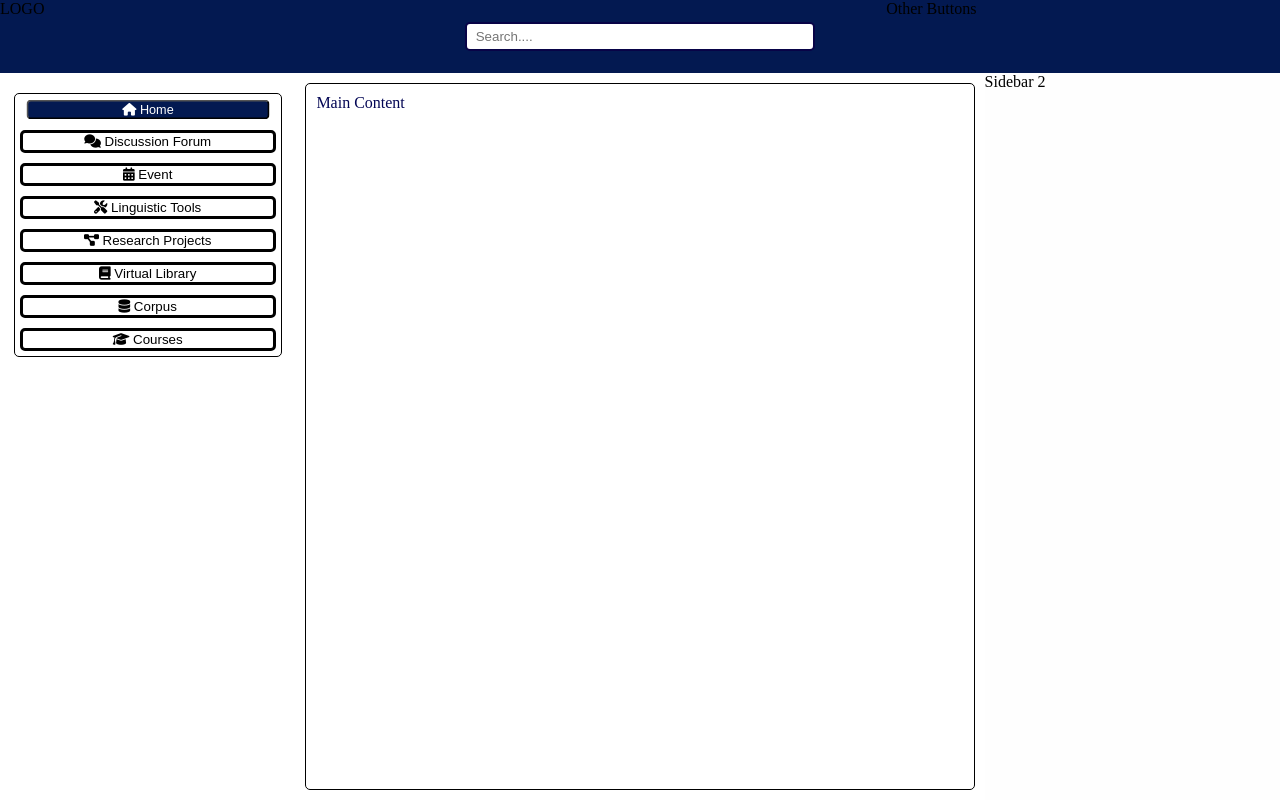
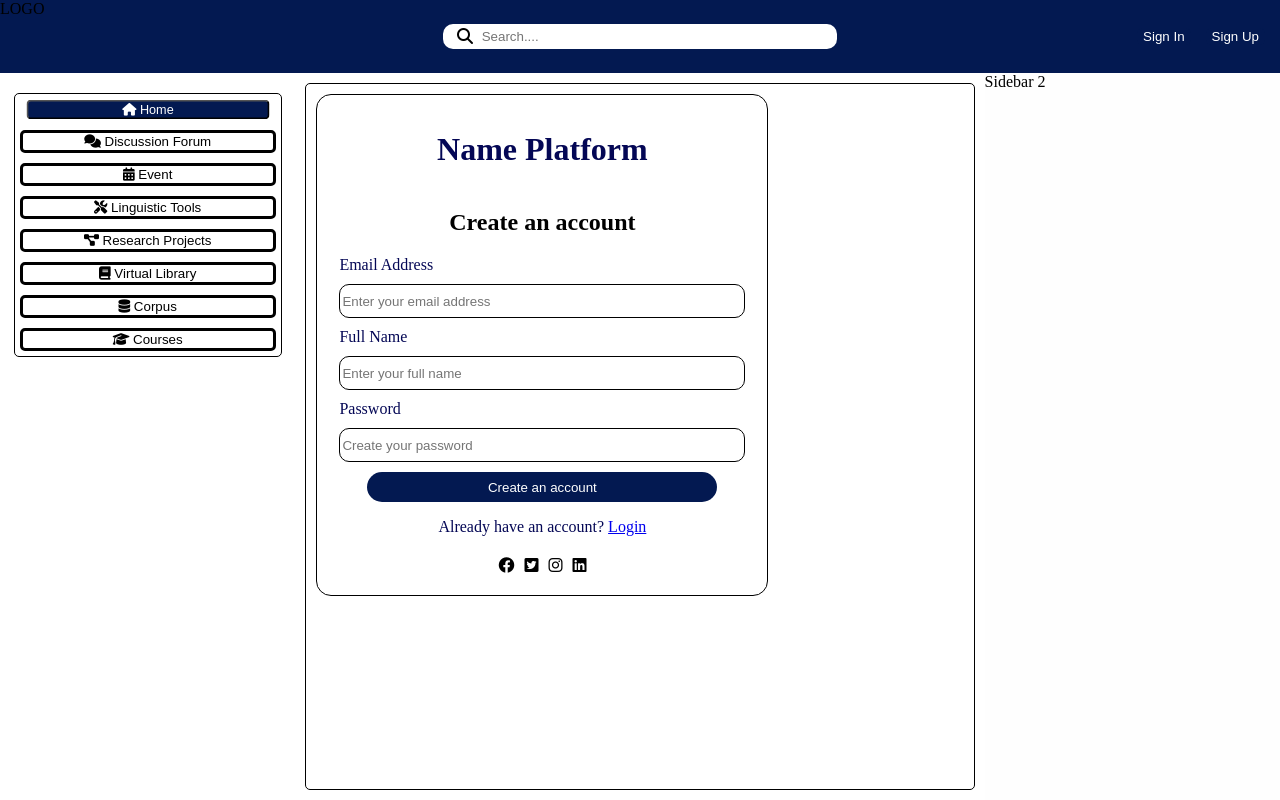
Before and after one commit to boujoudev/Collaborative-Platform-for-Arabic-Language-Processing, a React (Vite) app in the folder platforme-front/: page / in a window 1280 px wide. Built offline with nearby package versions, Linux system fonts and the light colour scheme.

Commit message:
front signUp page

```diff
--- a/platforme-front/src/App.css
+++ b/platforme-front/src/App.css
@@ -37,12 +37,6 @@ body {
   background-color: rgb(3, 25, 81);
 }
 
-.otherButton {
-  grid-area: rest;
-  background-color: rgb(3, 25, 81);
-}
-
-
 
 .aside2 {
   grid-area: side2;
@@ -61,6 +55,8 @@ main {
   -moz-border-radius: 5px;
   -ms-border-radius: 5px;
   -o-border-radius: 5px;
+  overflow: scroll;
+  scrollbar-width: none;
 }
 
 /* hada kamel mna w ahbet kamel side barre a gauche */
@@ -99,7 +95,6 @@ main {
   -moz-border-radius: 5px;
   -ms-border-radius: 5px;
   -o-border-radius: 5px;
-
 }
 
 .false:hover {
@@ -125,26 +120,7 @@ main {
 /* hada kamel mna w etla3 kamel side barre a gauche */
 /* ******************************************************** */
 
-
 /* barre de recherch principale */
-.search{
-
-}
-
-#barreDeRecherchePrincipale{
-  color: black;
-  width: 350px;
-  padding: 5px;
-  font-size: auto;
-  border: 2px solid #080347;
-  border-radius: 5px;
-  outline: none;
-  transition: all 0.3s ease-in-out;
-  -webkit-border-radius: 5px;
-  -moz-border-radius: 5px;
-  -ms-border-radius: 5px;
-  -o-border-radius: 5px;
-}
 
 .barreDeRecherch {
   grid-area: barR;
@@ -153,9 +129,141 @@ main {
   flex-direction: row;
   align-items: center;
   justify-content: center;
+}
+.search-box {
+  width: 80%;
+  display: flex;
+  flex-direction: row;
+  align-items: center;
+  justify-content: center;
+  background-color: white;
+  border-radius: 10px;
+  -webkit-border-radius: 10px;
+  -moz-border-radius: 10px;
+  -ms-border-radius: 10px;
+  -o-border-radius: 10px;
+}
+
+#barreDeRecherchePrincipale {
+  color: black;
+  width: 350px;
+  padding: 5px;
+  font-size: auto;
+  border: none;
+}
+
+#barreDeRecherchePrincipale:focus {
+  outline: none;
+  border: none;
+}
+
+/* ************************************************************************ */
+/* styling ta3 2 button signin w signup */
+/* ************************************************************************ */
+
+
+.otherButton {
+  grid-area: rest;
+  background-color: rgb(3, 25, 81);
+  display: flex;
+  flex-direction: row;
+  align-items: center;
+  justify-content: flex-end;
+}
+
+.ButtonSignInUp{
+  margin-right: 15px;
+  color: white;
+  background-color:rgb(3, 25, 81) ;
+  border: none;
+  border-radius: 5px;
+  -webkit-border-radius: 5px;
+  -moz-border-radius: 5px;
+  -ms-border-radius: 5px;
+  -o-border-radius: 5px;
+}
+
+.ButtonSignInUp:hover{
+  color: rgb(3, 25, 81);
+  background-color:rgb(255, 255, 255) ;
+
 
 }
 
+/* ************************************************************************ */
+/* ************************************************************************ */
+/* ************************************************************************ */
+/*
+page de signup */
 
 
-/* ************************************************************************ */
+
+.SignUpPage{
+  background-color: rgb(255, 255, 255);
+  display: flex;
+  flex-direction: column;
+  align-items: center;
+  justify-content: center;
+  width: 450px;
+  height: 500px;
+  border: 1px black solid;
+  border-radius: 15px;
+  -webkit-border-radius: 15px;
+  -moz-border-radius: 15px;
+  -ms-border-radius: 15px;
+  -o-border-radius: 15px;
+}
+
+.formSignUpPage{
+  display: flex;
+  flex-direction: column;
+  align-items: flex-start;
+  justify-content: center;
+
+}
+.input{
+  width: 400px;
+  height: 30px;
+  margin-top: 10px;
+  margin-bottom: 10px;
+  background-color: white;
+  border: 1px black solid;
+  border-radius: 10px;
+  -webkit-border-radius: 10px;
+  -moz-border-radius: 10px;
+  -ms-border-radius: 10px;
+  -o-border-radius: 10px;
+}
+.input:focus{
+  outline: none;
+  border: 2px black solid;
+}
+
+.ButtonCreateAccount{
+  width: 350px;
+  height: 30px;
+  background-color:rgb(3, 25, 81) ;
+  color: white;
+  border: none;
+  border-radius: 20px;
+  -webkit-border-radius: 20px;
+  -moz-border-radius: 20px;
+  -ms-border-radius: 20px;
+  -o-border-radius: 20px;
+}
+
+.ButtonCreateAccount:hover{
+  background-color:rgb(20, 50, 124);
+}
+
+.social-icons{
+  display: flex;
+  flex-direction: row;
+  justify-content: space-around;
+  align-items: space-around;
+}
+
+.social{
+  color: black;
+  padding: 5px;
+}
--- a/platforme-front/src/App.jsx
+++ b/platforme-front/src/App.jsx
@@ -1,19 +1,26 @@
 import "./App.css";
 import SIdeBarre1 from "./component/SIdeBarre1";
 import BarreDERecherche from "./component/BarreDERecherche";
+import SignInSignUp from "./component/SignInSignUp";
+import SignUpPage from "./component/SignUpPage";
 
 function App() {
   return (
     <div className="grid-container">
       <div className="platformName">LOGO</div>
       <div className="barreDeRecherch">
-        <BarreDERecherche/>
+        <BarreDERecherche />
       </div>
-      <div className="otherButton">Other Buttons</div>
+      <div className="otherButton">
+        <SignInSignUp />
+      </div>
       <aside className="aside1">
-        <SIdeBarre1/>
+        <SIdeBarre1 />
       </aside>
-      <main>Main Content</main>
+      <main>
+        <SignUpPage/>
+
+      </main>
       <aside className="aside2">Sidebar 2</aside>
     </div>
   );
--- a/platforme-front/src/component/BarreDERecherche.jsx
+++ b/platforme-front/src/component/BarreDERecherche.jsx
@@ -1,11 +1,16 @@
 import React from "react";
 
 const BarreDERecherche = () => {
-
-    return <div className="search-box">
-        <input type="search" id="barreDeRecherchePrincipale" placeholder=" Search...."/>
-
-    </div>;
+    return (
+        <div className="search-box">
+            <i class="fa-solid fa-magnifying-glass" ></i>
+            <input
+                type="search"
+                id="barreDeRecherchePrincipale"
+                placeholder=" Search...."
+            />
+        </div>
+    );
 };
 
 export default BarreDERecherche;
--- /dev/null
+++ b/platforme-front/src/component/SignInSignUp.jsx
@@ -0,0 +1,12 @@
+import React from 'react'
+
+const SignInSignUp = () => {
+  return (
+    <div className='SignInSignUp'>
+        <button className='ButtonSignInUp'>Sign In</button>
+        <button className='ButtonSignInUp'>Sign Up</button>
+    </div>
+  )
+}
+
+export default SignInSignUp
--- /dev/null
+++ b/platforme-front/src/component/SignUpPage.jsx
@@ -0,0 +1,52 @@
+import React from "react";
+
+const SignUpPage = () => {
+    return (
+        <div className=" SignUpPage">
+        <h1>Name Platform</h1>
+        <h2 style={{ color: "black" }}>Create an account</h2>
+        <div className="InfoInput">
+            <form className="formSignUpPage">
+            <label htmlFor="Email Address">Email Address</label>
+            <input
+                id="Email Address"
+                type="email"
+                placeholder="Enter your email address"
+                className="input"
+            />
+
+            <label htmlFor="Full Name">Full Name</label>
+            <input
+                id="Full Name"
+                type="text"
+                placeholder="Enter your full name"
+                className="input"
+            />
+
+            <label htmlFor="Password">Password</label>
+            <input
+                id="Password"
+                type="password"
+                placeholder="Create your password"
+                className="input"
+            />
+            </form>
+        </div>
+        <button type="submit" className="ButtonCreateAccount">Create an account</button>
+        <p className="login-text">
+            Already have an account?{" "}
+            <a href="#" className="login-link">
+            Login
+            </a>
+        </p>
+        <div className="social-icons">
+            <a className="social" href="#"><i class="fa-brands fa-facebook"></i></a>
+            <a className="social" href="#"><i class="fa-brands fa-square-twitter"></i></a>
+            <a className="social" href="#"><i class="fa-brands fa-instagram"></i></a>
+            <a className="social" href="#"><i class="fa-brands fa-linkedin"></i></a>
+        </div>
+        </div>
+    );
+};
+
+export default SignUpPage;
```
